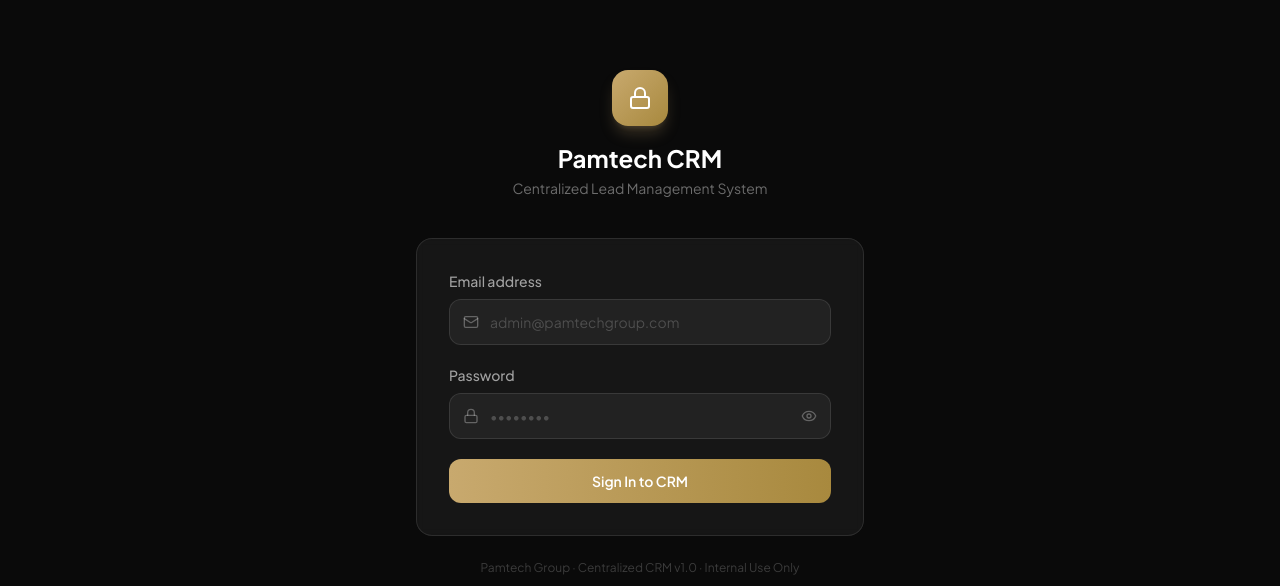
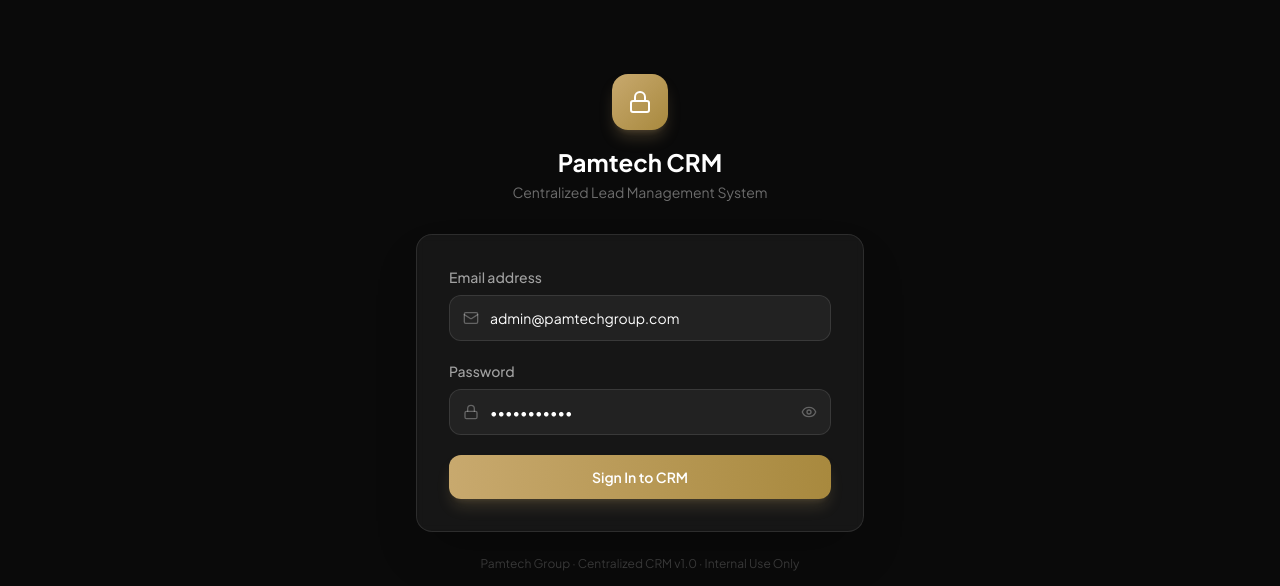
Before and after one commit to Nevin1996/pamtech-antigravity, a Next.js app: page /crm/login in a window 1280 px wide. Shown: the part 173-759 px from the top of the page. Built offline with nearby package versions, Linux system fonts and the light colour scheme; no server answers.

Commit message:
feat: enable seamless local/demo login bypass on CRM login page

```diff
--- a/src/app/crm/login/page.tsx
+++ b/src/app/crm/login/page.tsx
@@ -1,16 +1,17 @@
 "use client";
-import { Suspense, useState } from "react";
+import { Suspense, useState, useEffect } from "react";
 import { useRouter, useSearchParams } from "next/navigation";
-import { createClient } from "@/lib/supabase/client";
-import { Eye, EyeOff, Lock, Mail, Loader2 } from "lucide-react";
+import { createClient, isSupabaseConfigured } from "@/lib/supabase/client";
+import { Eye, EyeOff, Lock, Mail, Loader2, ArrowRight, ShieldCheck } from "lucide-react";
+import Link from "next/link";
 
 function LoginForm() {
   const router = useRouter();
   const searchParams = useSearchParams();
   const redirect = searchParams.get("redirect") || "/crm";
 
-  const [email, setEmail] = useState("");
-  const [password, setPassword] = useState("");
+  const [email, setEmail] = useState("admin@pamtechgroup.com");
+  const [password, setPassword] = useState("pamtech2026");
   const [showPw, setShowPw] = useState(false);
   const [loading, setLoading] = useState(false);
   const [error, setError] = useState("");
@@ -20,6 +21,15 @@ function LoginForm() {
     setLoading(true);
     setError("");
 
+    if (!isSupabaseConfigured) {
+      // Local / Standalone mode — allow direct access
+      setTimeout(() => {
+        router.push(redirect);
+        router.refresh();
+      }, 500);
+      return;
+    }
+
     const supabase = createClient();
     const { error: authError } = await supabase.auth.signInWithPassword({
       email,
@@ -27,7 +37,7 @@ function LoginForm() {
     });
 
     if (authError) {
-      setError("Invalid email or password. Please try again.");
+      setError("Invalid email or password. Please check your Supabase credentials.");
       setLoading(false);
     } else {
       router.push(redirect);
@@ -39,7 +49,7 @@ function LoginForm() {
     <div className="min-h-screen bg-[#0a0a0a] flex items-center justify-center p-4">
       <div className="w-full max-w-md">
         {/* Logo */}
-        <div className="text-center mb-10">
+        <div className="text-center mb-8">
           <div className="inline-flex items-center justify-center w-14 h-14 rounded-2xl bg-gradient-to-br from-[#C8A96E] to-[#a8893e] mb-4 shadow-lg shadow-[#C8A96E]/25">
             <Lock className="w-6 h-6 text-white" />
           </div>
@@ -48,7 +58,19 @@ function LoginForm() {
         </div>
 
         {/* Card */}
-        <div className="bg-white/5 border border-white/10 rounded-2xl p-8 backdrop-blur-sm">
+        <div className="bg-white/5 border border-white/10 rounded-2xl p-8 backdrop-blur-sm shadow-2xl">
+          {!isSupabaseConfigured && (
+            <div className="mb-6 p-4 rounded-xl bg-[#C8A96E]/10 border border-[#C8A96E]/30 text-left space-y-2">
+              <div className="flex items-center gap-2 text-[#C8A96E] font-semibold text-xs uppercase tracking-wider">
+                <ShieldCheck className="w-4 h-4" />
+                <span>Local Storage Mode Active</span>
+              </div>
+              <p className="text-xs text-white/60 leading-relaxed">
+                Supabase cloud database is optional. You can enter the CRM immediately with the prefilled credentials below or click the direct access button.
+              </p>
+            </div>
+          )}
+
           <form onSubmit={handleLogin} className="space-y-5">
             {/* Email */}
             <div>
@@ -102,7 +124,7 @@ function LoginForm() {
             <button
               type="submit"
               disabled={loading}
-              className="w-full bg-gradient-to-r from-[#C8A96E] to-[#a8893e] text-white font-semibold py-3 rounded-xl hover:opacity-90 transition-opacity disabled:opacity-60 flex items-center justify-center gap-2 text-sm"
+              className="w-full bg-gradient-to-r from-[#C8A96E] to-[#a8893e] text-white font-semibold py-3 rounded-xl hover:opacity-90 transition-opacity disabled:opacity-60 flex items-center justify-center gap-2 text-sm shadow-lg shadow-[#C8A96E]/20"
             >
               {loading ? (
                 <>
@@ -114,6 +136,18 @@ function LoginForm() {
               )}
             </button>
           </form>
+
+          {!isSupabaseConfigured && (
+            <div className="mt-4 pt-4 border-t border-white/10">
+              <Link
+                href="/crm"
+                className="w-full py-2.5 px-4 rounded-xl bg-white/5 hover:bg-white/10 border border-white/10 text-xs font-semibold text-white/80 hover:text-white transition-all flex items-center justify-center gap-2"
+              >
+                <span>Direct Access to Dashboard</span>
+                <ArrowRight className="w-3.5 h-3.5 text-[#C8A96E]" />
+              </Link>
+            </div>
+          )}
         </div>
 
         <p className="text-center text-xs text-white/20 mt-6">
@@ -126,11 +160,13 @@ function LoginForm() {
 
 export default function CRMLoginPage() {
   return (
-    <Suspense fallback={
-      <div className="min-h-screen bg-[#0a0a0a] flex items-center justify-center">
-        <Loader2 className="w-6 h-6 text-[#C8A96E] animate-spin" />
-      </div>
-    }>
+    <Suspense
+      fallback={
+        <div className="min-h-screen bg-[#0a0a0a] flex items-center justify-center">
+          <Loader2 className="w-6 h-6 text-[#C8A96E] animate-spin" />
+        </div>
+      }
+    >
       <LoginForm />
     </Suspense>
   );
```
